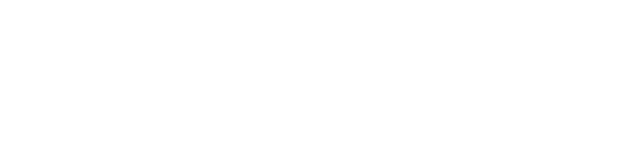
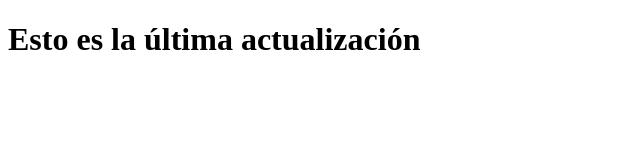
Before and after one commit to cpizarroi/test-html, a plain HTML site: page index.html in a window 1280 px wide. Shown: the whole page, without its empty margins (0-640 px from the left). Drawn offline with Linux system fonts and the light colour scheme.

Commit message:
Esto es lo último

```diff
--- a/index.html
+++ b/index.html
@@ -7,7 +7,7 @@
 </head>
 <body>
 
-
+    <h1>Esto es la última actualización</h1>
 
 </body>
 </html>
```
